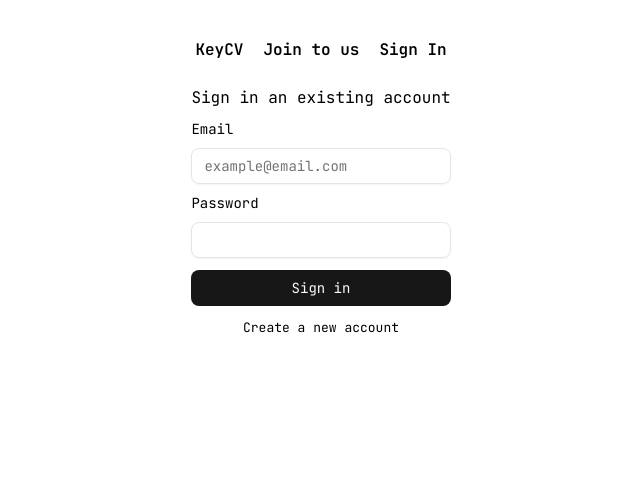
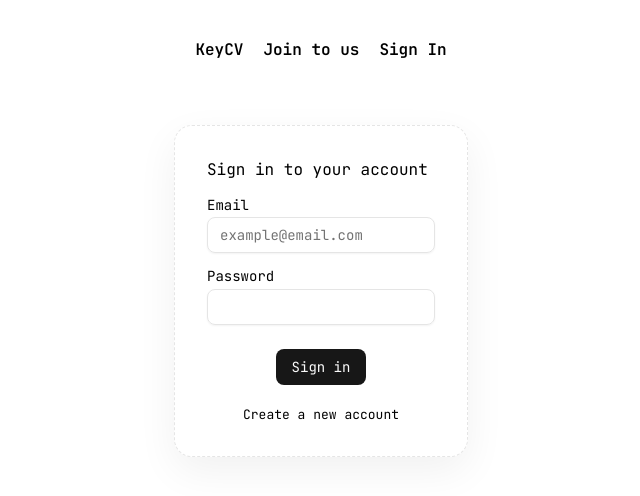
Before and after one commit to fac-32/KeyCV-Interface, a React (Vite) app: page /KeyCV-Interface/login-user in a window 1280 px wide. Shown: the top 496 px of the page, without its empty margins (319-959 px from the left). Built offline with nearby package versions, Linux system fonts and the light colour scheme; no server answers.

Commit message:
fix: UI of auth forms

```diff
--- /dev/null
+++ b/src/components/Auth.css
@@ -0,0 +1,11 @@
+.text-small {
+  font-size: small;
+  display: flex;
+  justify-content: center;
+}
+
+.auth-footer {
+  display: flex;
+  justify-content: center;
+  margin-top: 0.25rem;
+}
--- a/src/components/Create-User.css
+++ /dev/null
@@ -1,5 +0,0 @@
-.text-small {
-  font-size: small;
-  display: flex;
-  justify-content: center;
-}
--- a/src/components/Create-User.tsx
+++ b/src/components/Create-User.tsx
@@ -3,9 +3,9 @@ import { signUpUser, getCurrentUser, insertUser } from "@/services/api";
 import { Input } from "@/components/ui/input";
 import { Button } from "@/components/ui/button";
 import { Label } from "@/components/ui/label";
-import { Route, Link, Routes } from "react-router";
-import "./Create-User.css";
-import LoginUser from "./Login-User";
+import { Link } from "react-router";
+import "./Auth.css";
+import "./JobForm.css";
 
 const CreateUser = () => {
   const [email, setEmail] = useState<string>("");
@@ -53,47 +53,64 @@ const CreateUser = () => {
         setMessage(`This email is already in use`);
       } else {
         setMessage(
-          `Account created successfully ${/*, please verify your email*/ ""}`,
+          `Account created successfully ${/*, please verify your email*/ ""}`
         ); // I remove email verification for quick testing
       }
     }
   };
 
   return (
-    <section>
-      <Routes>
-        <Route path="/login-user" element={<LoginUser />} />
-      </Routes>
+    <section className="job-form__shell">
+      <div className="job-form__card">
         <form
-        className="grid w-full max-w-sm items-center gap-3"
+          className="job-form"
           onSubmit={submitHandler}
           aria-label="Create Account Form"
         >
-        <p>Create a new account</p>
+          <h2>Create a new account</h2>
 
+          <div className="job-form__field">
             <Label htmlFor="signup-email">Email</Label>
             <Input
               type="email"
               id="signup-email"
+              name="email"
               onChange={(event) => setEmail(event.target.value)}
               placeholder="example@email.com"
+              autoComplete="email"
               required
             />
+          </div>
 
+          <div className="job-form__field">
             <Label htmlFor="signup-password">Password</Label>
             <Input
               type="password"
               id="signup-password"
+              name="new-password"
               onChange={(event) => setPassword(event.target.value)}
+              autoComplete="new-password"
               required
             />
+          </div>
 
+          {message && (
+            <div>
+              <p>{message}</p>
+            </div>
+          )}
+
+          <div className="job-form__actions">
             <Button type="submit">Sign Up</Button>
+          </div>
+
+          <div className="auth-footer">
             <Link to="/login-user" className="text-small">
-          Alredy have account?
+              Already have an account?
             </Link>
+          </div>
         </form>
-      <p>{message}</p>
+      </div>
     </section>
   );
 };
--- a/src/components/JobForm.css
+++ b/src/components/JobForm.css
@@ -96,7 +96,7 @@
 
 .job-form__actions {
   display: flex;
-  justify-content: flex-end;
+  justify-content: center;
   margin-top: 0.5rem;
 }
 
--- a/src/components/Login-User.tsx
+++ b/src/components/Login-User.tsx
@@ -3,8 +3,9 @@ import { signInUser } from "@/services/api";
 import { Input } from "@/components/ui/input";
 import { Button } from "@/components/ui/button";
 import { Label } from "@/components/ui/label";
-import { Link, Route, Routes } from "react-router-dom";
-import CreateUser from "./Create-User";
+import { Link } from "react-router-dom";
+import "./JobForm.css";
+import "./Auth.css";
 
 const LoginUser = () => {
   const [email, setEmail] = useState<string>("");
@@ -28,44 +29,58 @@ const LoginUser = () => {
         setMessage("Something has gone wrong while trying to log you in");
       }
     } else if (data) {
-      setMessage(`Logged in as ${data.user.email}`);
+      setMessage(`You are signed in`);
     }
   };
 
   return (
-    <section>
-      <Routes>
-        <Route path="/create-user" element={<CreateUser />} />
-      </Routes>
-      <form
-        className="grid w-full max-w-sm items-center gap-3"
-        onSubmit={submitHandler}
-      >
-        <p>Sign in an existing account</p>
+    <section className="job-form__shell">
+      <div className="job-form__card">
+        <form className="job-form" onSubmit={submitHandler}>
+          <h2>Sign in to your account</h2>
 
+          <div className="job-form__field">
             <Label htmlFor="login-email">Email</Label>
             <Input
               type="email"
               id="login-email"
+              name="email"
               onChange={(event) => setEmail(event.target.value)}
               placeholder="example@email.com"
+              autoComplete="email"
               required
             />
+          </div>
 
+          <div className="job-form__field">
             <Label htmlFor="login-password">Password</Label>
             <Input
               type="password"
               id="login-password"
+              name="current-password"
               onChange={(event) => setPassword(event.target.value)}
+              autoComplete="current-password"
               required
             />
+          </div>
 
+          {message && (
+            <div>
+              <p>{message}</p>
+            </div>
+          )}
+
+          <div className="job-form__actions">
             <Button type="submit">Sign in</Button>
+          </div>
+
+          <div className="auth-footer">
             <Link to="/create-user" className="text-small">
               Create a new account
             </Link>
+          </div>
         </form>
-      <p>{message}</p>
+      </div>
     </section>
   );
 };
```
Lines whose indentation alone changed are shown as unchanged.
